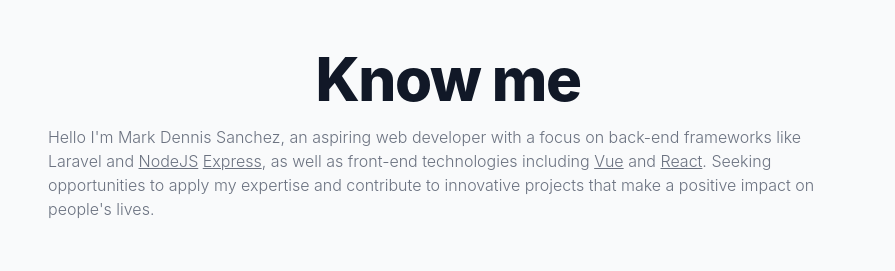
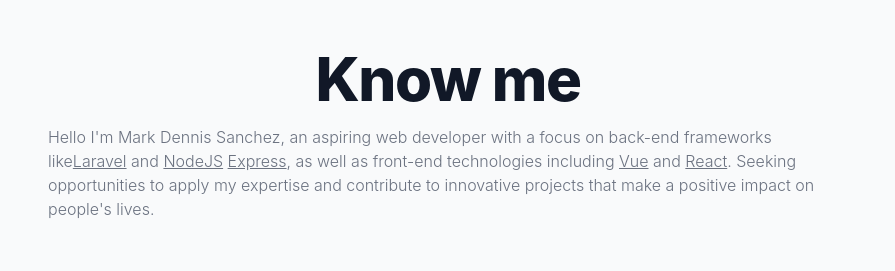
Before and after one commit to MarkDennis1/portfolio, a React (Create React App) app: page / in a window 1280 px wide. Shown: the part 1200-1471 px from the top of the page, without its empty margins (192-1087 px from the left). Built offline with nearby package versions, Linux system fonts and the light colour scheme; the HTML template or start-up script is replaced by a standard one.

Commit message:
add link to laravel

```diff
--- a/src/container/About/index.jsx
+++ b/src/container/About/index.jsx
@@ -43,7 +43,9 @@ const About = () => {
           className="px-4 font-light text-gray-500 dark:text-gray-400"
         >
           Hello I'm Mark Dennis Sanchez, an aspiring web developer with a focus on back-end frameworks like
-          Laravel and{" "}
+          <a className="underline" rel="noreferrer" target="_blank" href="https://www.laravel.com">
+            Laravel
+          </a> and{" "}
           <a className="underline" rel="noreferrer" target="_blank" href="https://www.nodejs.org">
             NodeJS
           </a>{" "}
```
